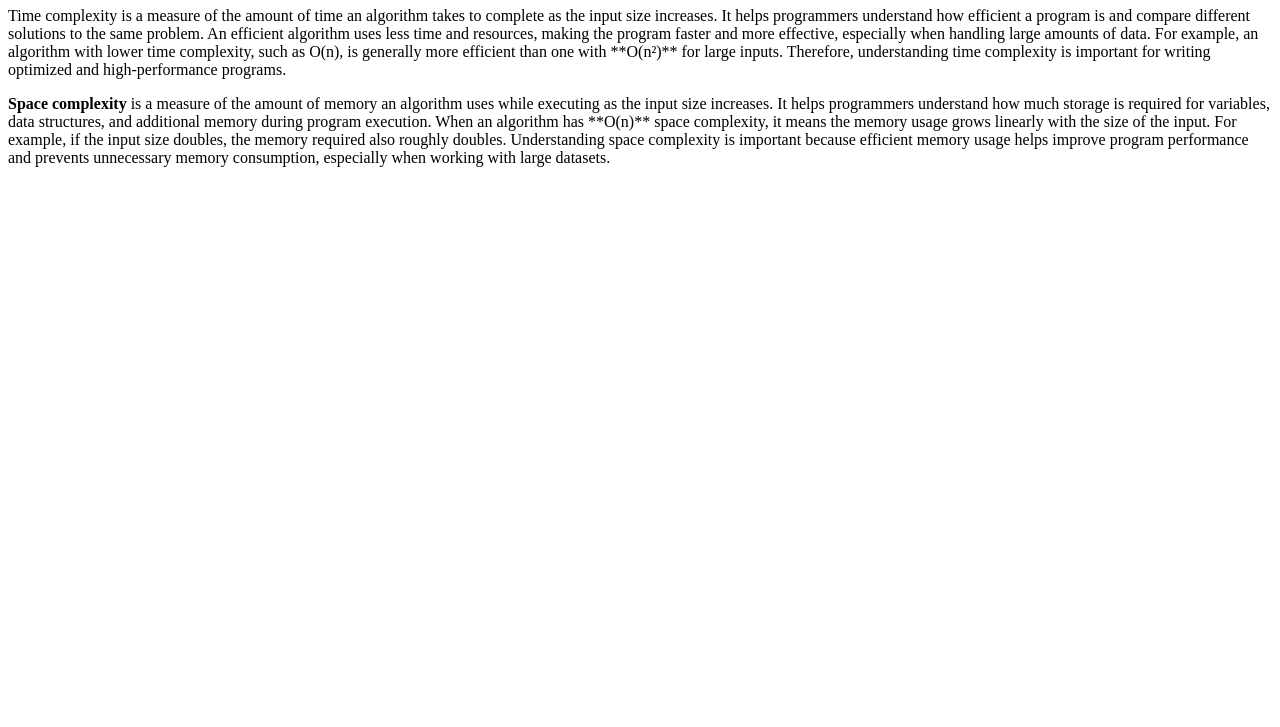
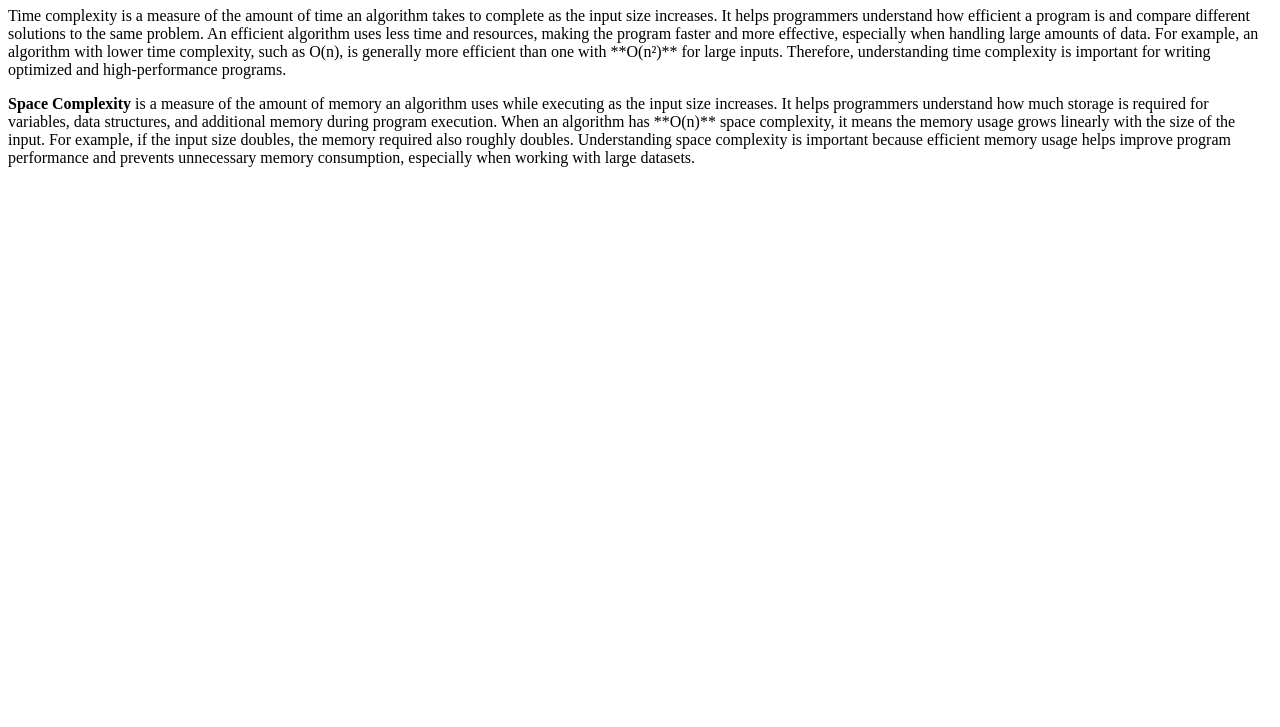
Before and after one commit to acciojob/time-and-space-complexity-ranveersingh281120, a website: page main.html in a window 1280 px wide. Shown: the part 73-800 px from the top of the page. Drawn offline with Linux system fonts and the light colour scheme.

Commit message:
created a submission

```diff
--- a/main.html
+++ b/main.html
@@ -11,7 +11,7 @@
 	<h1>Time, Space, Complexity</h1>
 	<p>Time complexity is a measure of the amount of time an algorithm takes to complete as the input size increases. It helps programmers understand how efficient a program is and compare different solutions to the same problem. An efficient algorithm uses less time and resources, making the program faster and more effective, especially when handling large amounts of data. For example, an algorithm with lower time complexity, such as O(n), is generally more efficient than one with **O(n²)** for large inputs. Therefore, understanding time complexity is important for writing optimized and high-performance programs.
 </p>
-	<p><b>Space complexity</b> is a measure of the amount of memory an algorithm uses while executing as the input size increases. It helps programmers understand how much storage is required for variables, data structures, and additional memory during program execution. When an algorithm has **O(n)** space complexity, it means the memory usage grows linearly with the size of the input. For example, if the input size doubles, the memory required also roughly doubles. Understanding space complexity is important because efficient memory usage helps improve program performance and prevents unnecessary memory consumption, especially when working with large datasets.
+	<p><b>Space Complexity</b> is a measure of the amount of memory an algorithm uses while executing as the input size increases. It helps programmers understand how much storage is required for variables, data structures, and additional memory during program execution. When an algorithm has **O(n)** space complexity, it means the memory usage grows linearly with the size of the input. For example, if the input size doubles, the memory required also roughly doubles. Understanding space complexity is important because efficient memory usage helps improve program performance and prevents unnecessary memory consumption, especially when working with large datasets.
 </p>
 
 
```
